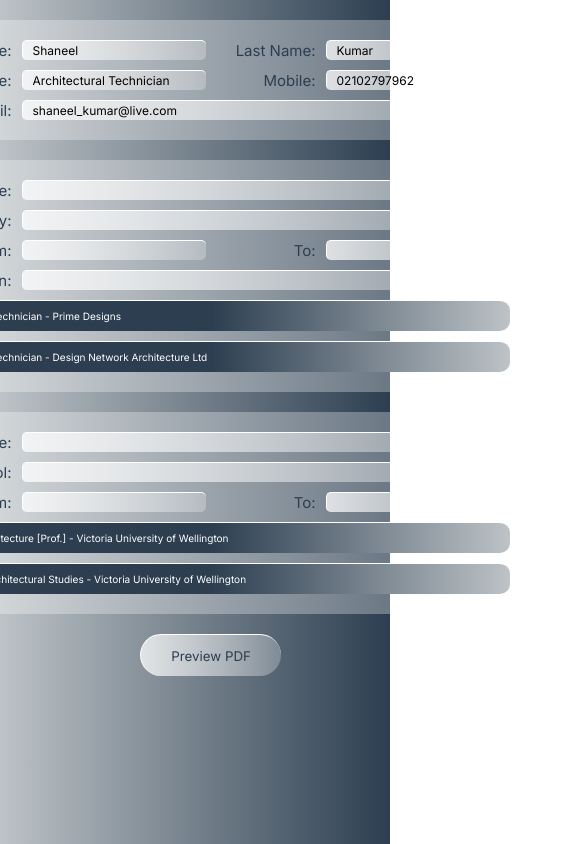
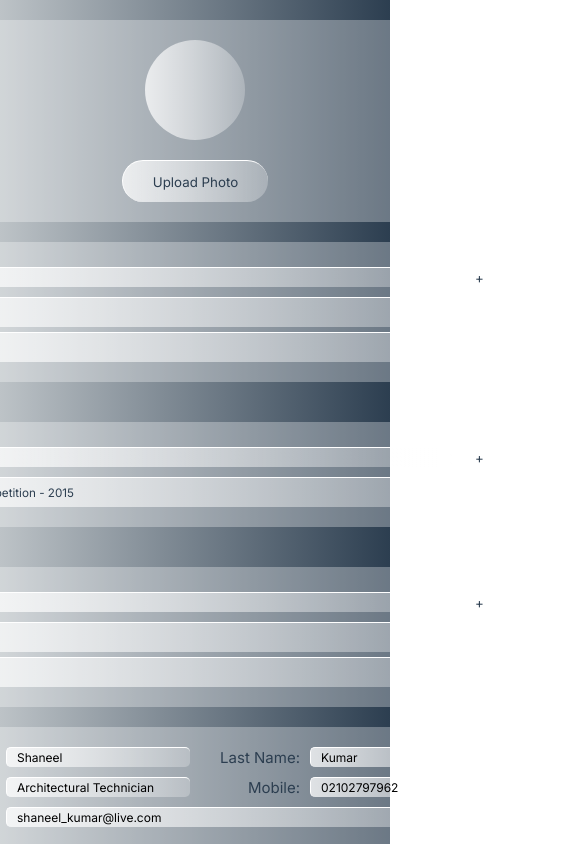
Before and after one commit to Vyonyx/cv-maker, a React (Create React App) app: page / in a window 390 px wide. Shown: the top 844 px of the page, 585 px wide, since content can reach past the window. Built offline with nearby package versions, Linux system fonts and the light colour scheme; the HTML template or start-up script is replaced by a standard one.

Commit message:
Wrapped forms inside section to hide display later

```diff
--- a/src/App.js
+++ b/src/App.js
@@ -131,6 +131,7 @@ class App extends Component {
   render() {
     return (
       <div className="App">
+        <section class="forms">
           <div>
             <div className='photo-field'>
               <div className='profile-photo'></div>
@@ -146,7 +147,6 @@ class App extends Component {
             <ListField label='Hobbies:' items={this.state.hobbies}/>
             </form>
           </div>
-
           <div>
             <form>
               <FormField grid='main' formName='personal' fields={this.state.personal} history={null}/>
@@ -159,10 +159,11 @@ class App extends Component {
             </form>
             <button className='myButton'>Preview PDF</button>
           </div>
-
         <div>
           <h1 className='logo'>CV</h1>
         </div>
+        </section>
+
       </div>
     );
   }
--- a/src/App.scss
+++ b/src/App.scss
@@ -81,7 +81,7 @@ html {
 }
 
 // ---------------------------------------- POSITIONING. ----------------------------------------
-.App {
+.forms {
     position: relative;
 
     display: grid;
@@ -133,10 +133,14 @@ html {
 // --------------------------------------------------------------------------------
 // ---------------------------------------- STYLING. ----------------------------------------
 
-.App {
+.App, .forms {
+    background: $base-gradient;
     width: 100vw;
     min-height: 100vh;
-    background: $base-gradient;
+
+}
+
+.forms {
     gap: 2rem;
     padding: 2rem;
 }
@@ -189,7 +193,7 @@ html {
     }
 }
 
-.App .skills {
+.forms .skills {
     @include fieldBG();
     margin-top: 2rem;
 
@@ -237,3 +241,14 @@ html {
     color: transparent;
 }
 // --------------------------------------------------------------------------------
+
+@media only screen and (max-width: 1200px) {
+    .logo { display: none; }
+    .forms { grid-template-columns: 1fr 2fr; }
+}
+
+@media only screen and (max-width: 1000px) {
+    .logo { display: none; }
+    .forms { grid-template-columns: 1fr; }
+    .App {max-width: 600px;}
+}
```
Lines whose indentation alone changed are shown as unchanged.
